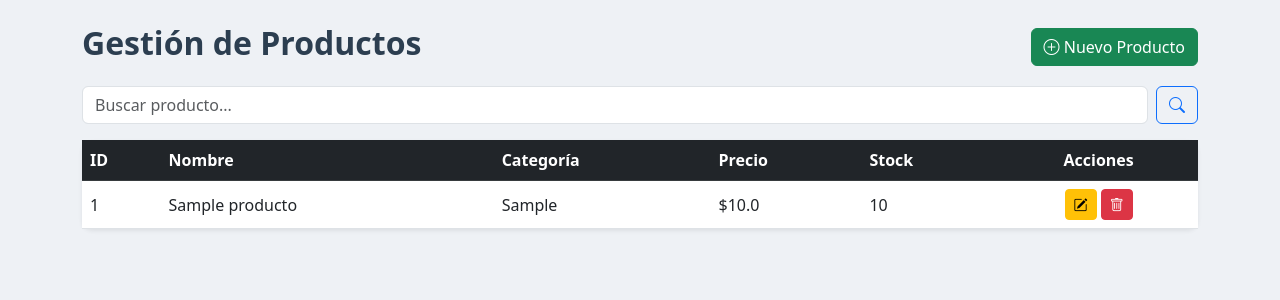
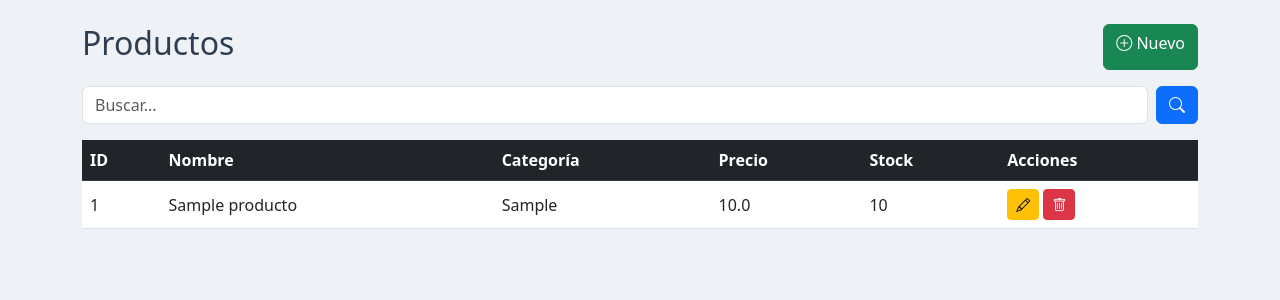
Before and after one commit to Alexchoque15/txt, a Flask app: page / in a window 1280 px wide. Shown: the part 56-356 px from the top of the page. Run offline with Flask 3, Linux system fonts and the light colour scheme; tables that the repository leaves empty hold one stand-in row (values such as "Sample post").

Commit message:
mejorando html

```diff
--- a/templates/index.html
+++ b/templates/index.html
@@ -1,31 +1,24 @@
 {% extends 'base.html' %}
 
 {% block content %}
-<div class="d-flex justify-content-between align-items-center mb-3">
-    <h2 class="fw-semibold">Gestión de Productos</h2>
+<div class="d-flex justify-content-between mb-3">
+    <h2>Productos</h2>
     <a href="/crear" class="btn btn-success">
-        <i class="bi bi-plus-circle"></i> Nuevo Producto
+        <i class="bi bi-plus-circle"></i> Nuevo
     </a>
 </div>
 
 <form method="GET" class="mb-3 d-flex">
-    <input type="text" name="buscar" class="form-control me-2" placeholder="Buscar producto...">
-    <button class="btn btn-outline-primary">
+    <input type="text" name="buscar" class="form-control me-2" placeholder="Buscar...">
+    <button class="btn btn-primary">
         <i class="bi bi-search"></i>
     </button>
 </form>
 
-<div class="card shadow-sm">
-    <div class="card-body p-0">
-        <table class="table table-hover mb-0">
+<table class="table table-hover">
     <thead class="table-dark">
         <tr>
-                    <th>ID</th>
-                    <th>Nombre</th>
-                    <th>Categoría</th>
-                    <th>Precio</th>
-                    <th>Stock</th>
-                    <th class="text-center">Acciones</th>
+            <th>ID</th><th>Nombre</th><th>Categoría</th><th>Precio</th><th>Stock</th><th>Acciones</th>
         </tr>
     </thead>
     <tbody>
@@ -34,20 +27,14 @@
             <td>{{ p.id }}</td>
             <td>{{ p.nombre }}</td>
             <td>{{ p.categoria }}</td>
-                    <td>${{ p.precio }}</td>
+            <td>{{ p.precio }}</td>
             <td>{{ p.stock }}</td>
-                    <td class="text-center">
-                        <a href="/editar/{{ p.id }}" class="btn btn-warning btn-sm">
-                            <i class="bi bi-pencil-square"></i>
-                        </a>
-                        <a href="/eliminar/{{ p.id }}" class="btn btn-danger btn-sm">
-                            <i class="bi bi-trash"></i>
-                        </a>
+            <td>
+                <a href="/editar/{{ p.id }}" class="btn btn-warning btn-sm"><i class="bi bi-pencil"></i></a>
+                <a href="/eliminar/{{ p.id }}" class="btn btn-danger btn-sm"><i class="bi bi-trash"></i></a>
             </td>
         </tr>
         {% endfor %}
     </tbody>
 </table>
-    </div>
-</div>
 {% endblock %}
```
Lines whose indentation alone changed are shown as unchanged.
